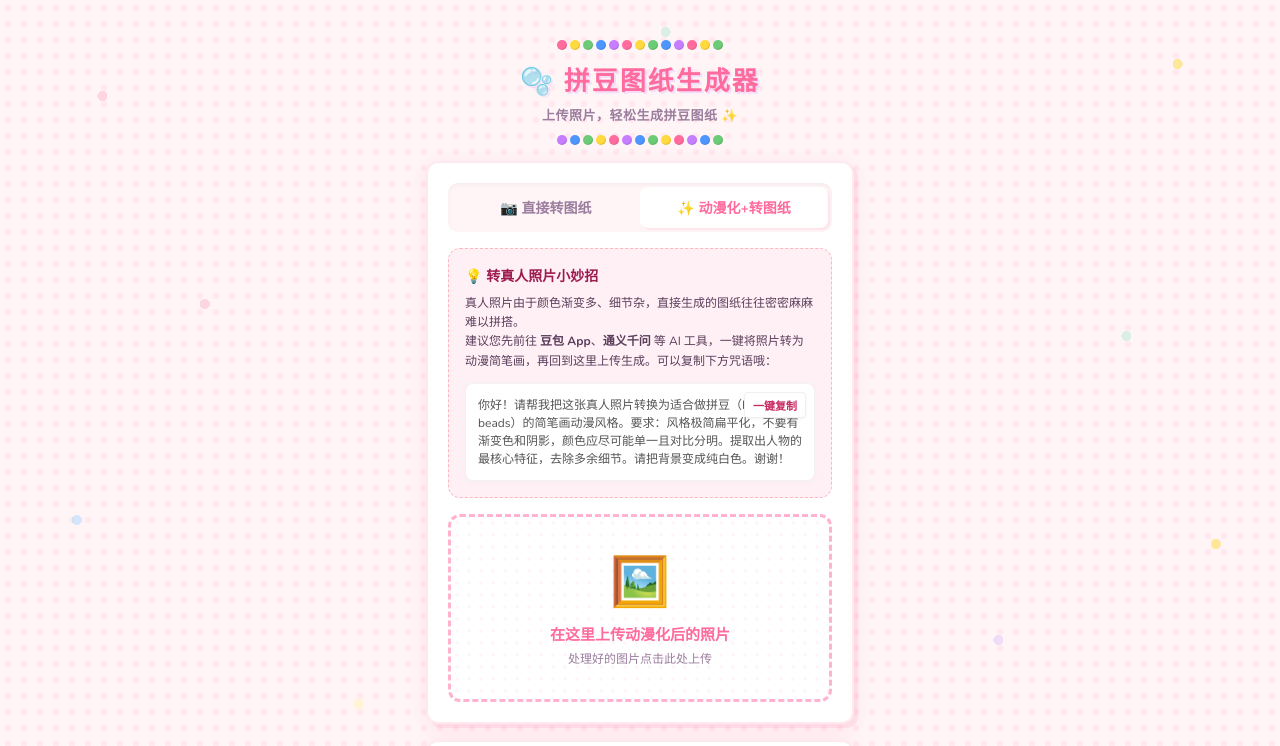
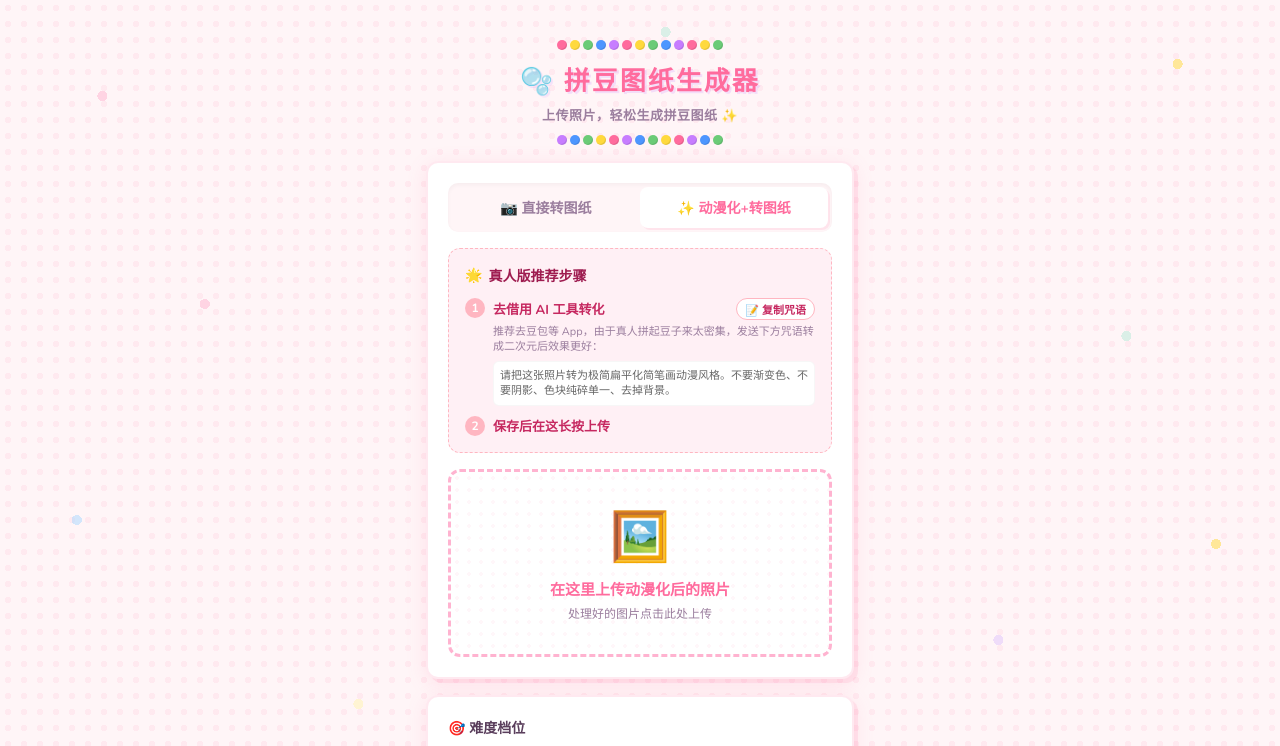
Before and after one commit to TANGJIE-0212/Pindou, a website: page index.html in a window 1280 px wide. Both pictures are taken after a click on the button "✨ 动漫化+转图纸". Shown: the top 746 px of the page. Drawn offline with nearby package versions, Linux system fonts and the light colour scheme.

Commit message:
style: redesign anime mode prompt UI to be shorter, step-by-step, and more visual

```diff
--- a/index.html
+++ b/index.html
@@ -731,12 +731,30 @@
 
       <div id="animeMode" class="hidden">
         <div style="background:#FFF0F5; border-radius:12px; padding:16px; margin-bottom:16px; border:1px dashed #FFB6C1;">
-          <div style="font-size:14px; color:#9E1B4F; font-weight:700; margin-bottom:8px">💡 转真人照片小妙招</div>
-          <div style="font-size:12px; color:var(--text-color); line-height:1.6; margin-bottom:12px">真人照片由于颜色渐变多、细节杂，直接生成的图纸往往密密麻麻难以拼搭。<br>建议您先前往 <b>豆包 App</b>、<b>通义千问</b> 等 AI 工具，一键将照片转为动漫简笔画，再回到这里上传生成。可以复制下方咒语哦：</div>
-
-          <div style="background:#fff; border-radius:8px; padding:12px; border:1px solid rgba(0,0,0,0.05); position:relative; box-shadow:0 2px 8px rgba(0,0,0,0.02)">
-            <div id="copyPromptText" style="font-size:12px; color:#555; line-height:1.5">你好！请帮我把这张真人照片转换为适合做拼豆（Perler beads）的简笔画动漫风格。要求：风格极简扁平化，不要有渐变色和阴影，颜色应尽可能单一且对比分明。提取出人物的最核心特征，去除多余细节。请把背景变成纯白色。谢谢！</div>
-            <button id="copyPromptBtn" style="position:absolute; top:8px; right:8px; background:#fff; border:1px solid #f0f0f0; border-radius:4px; padding:4px 8px; font-size:11px; font-weight:bold; cursor:pointer; color:#C62860; box-shadow:0 1px 3px rgba(0,0,0,0.05)">一键复制</button>
+          <div style="font-size:14px; color:#9E1B4F; font-weight:700; margin-bottom:12px; display:flex; align-items:center; gap:6px;">
+            🌟 <span>真人版推荐步骤</span>
+          </div>
+
+          <div style="display:flex; flex-direction:column; gap:10px;">
+            <!-- Step 1 -->
+            <div style="display:flex; align-items:flex-start; gap:8px;">
+              <div style="width:20px; height:20px; background:#FFB6C1; color:#FFF; border-radius:50%; display:flex; align-items:center; justify-content:center; font-size:12px; font-weight:bold; flex-shrink:0;">1</div>
+              <div style="flex:1;">
+                <div style="font-size:13px; font-weight:bold; color:#C62860; margin-bottom:4px; display:flex; justify-content:space-between; align-items:center;">
+                  去借用 AI 工具转化 <button id="copyPromptBtn" style="background:#fff; border:1px solid #FFB6C1; border-radius:12px; padding:2px 8px; font-size:11px; font-weight:bold; cursor:pointer; color:#C62860; display:flex; align-items:center; gap:4px">📝 复制咒语</button>
+                </div>
+                <div style="font-size:11px; color:var(--text-light); line-height:1.4;">
+                  推荐去豆包等 App，由于真人拼起豆子来太密集，发送下方咒语转成二次元后效果更好：
+                  <div id="copyPromptText" style="background:#fff; padding:6px; border-radius:6px; margin-top:6px; font-size:11px; color:#666; border:1px solid rgba(0,0,0,0.03);">请把这张照片转为极简扁平化简笔画动漫风格。不要渐变色、不要阴影、色块纯碎单一、去掉背景。</div>
+                </div>
+              </div>
+            </div>
+
+            <!-- Step 2 -->
+            <div style="display:flex; align-items:center; gap:8px;">
+              <div style="width:20px; height:20px; background:#FFB6C1; color:#FFF; border-radius:50%; display:flex; align-items:center; justify-content:center; font-size:12px; font-weight:bold; flex-shrink:0;">2</div>
+              <div style="font-size:13px; font-weight:bold; color:#C62860;">保存后在这长按上传</div>
+            </div>
           </div>
         </div>
 
```
